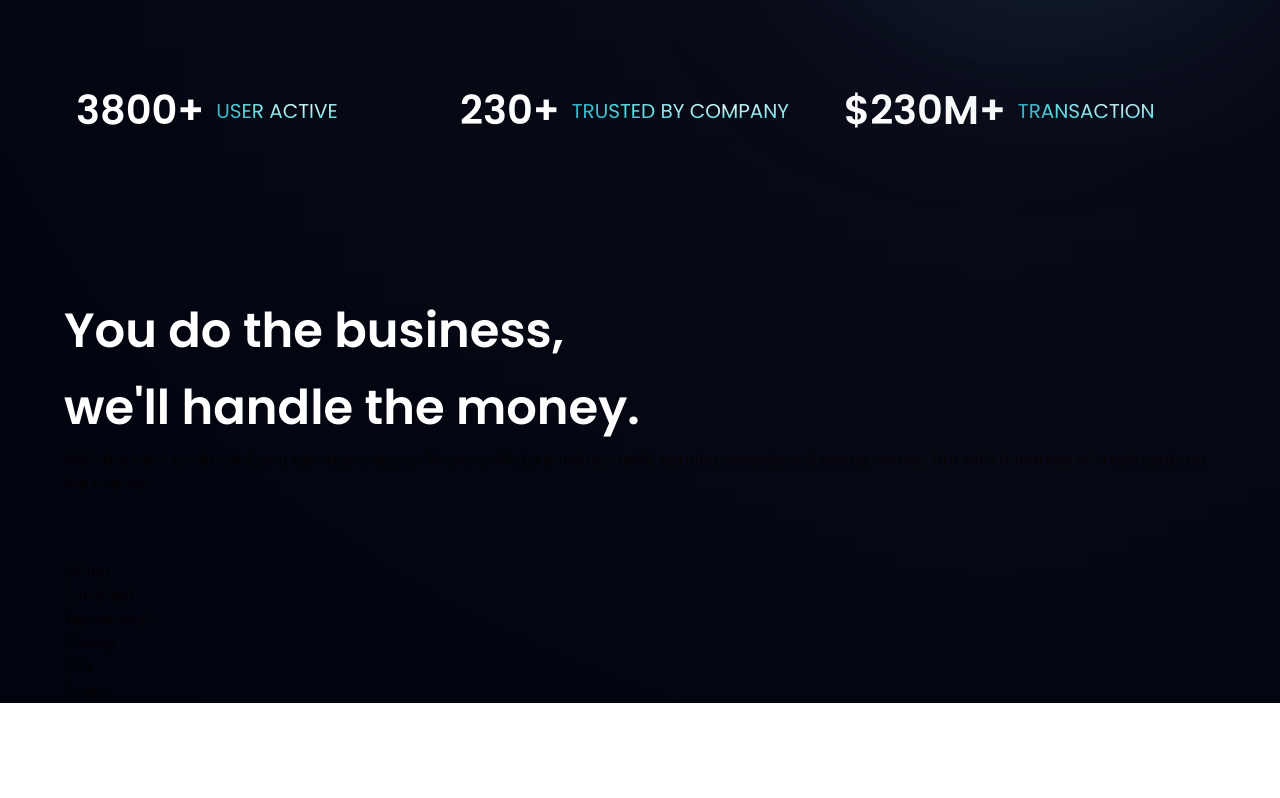
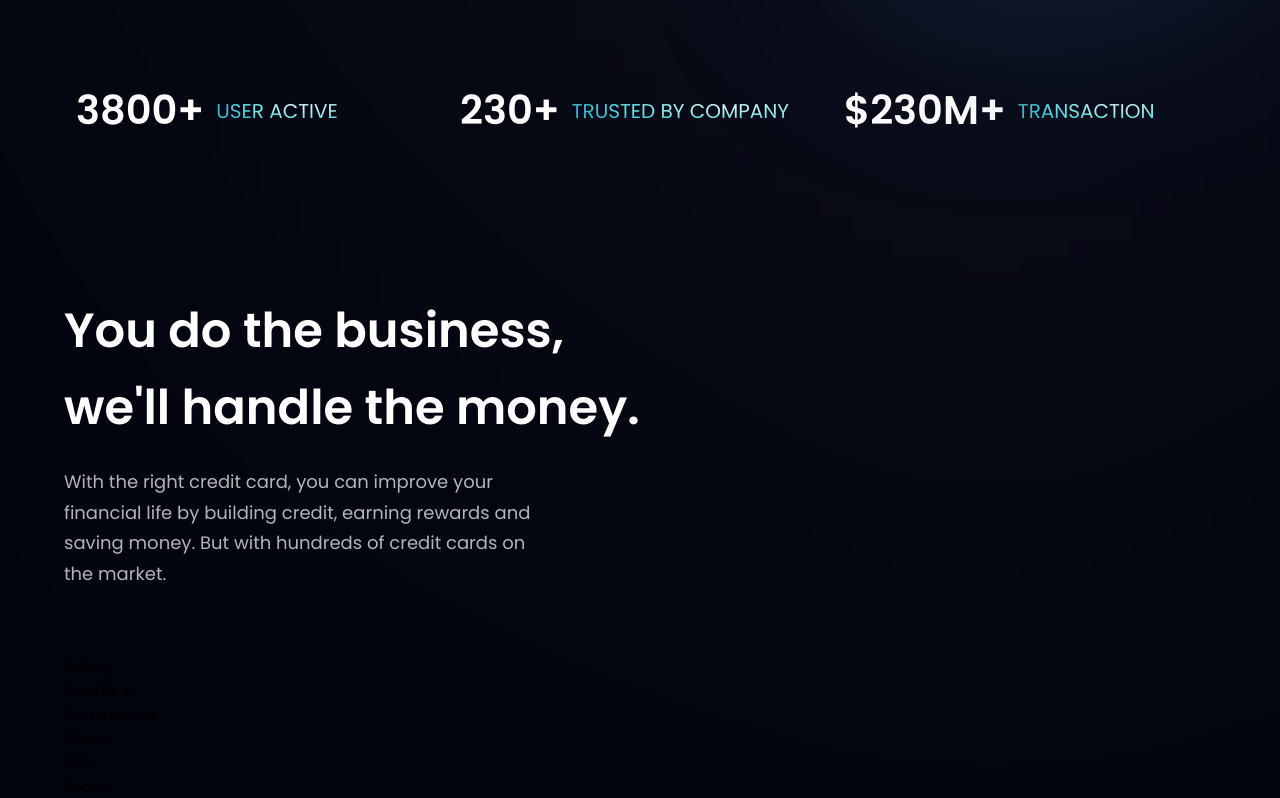
Before and after one commit to carolina-gomez/bank-modern-app, a React (Vite) app: page / in a window 1280 px wide. Shown: the part 716-1514 px from the top of the page. Before the commit the page ends 1419 px from the top, so only its background shows below. Built offline with nearby package versions, Linux system fonts and the light colour scheme.

Commit message:
added to business.jsx

```diff
--- a/src/components/Business.jsx
+++ b/src/components/Business.jsx
@@ -8,7 +8,8 @@ const Business = () => {
     <section id="features" className={layout.section}>
       <div className={layout.sectionInfo}>
         <h2 className={styles.heading2}>You do the business, <br className='sm:block hidden'/>we'll handle the money.</h2>
-        <p>With the right credit card, you can improve your
+        <p className={`${styles.paragraph} max-w-[470px] mt-5`}>
+          With the right credit card, you can improve your
           financial life by building credit, earning rewards
           and saving money. But with hundreds of credit cards
           on the market.
```
